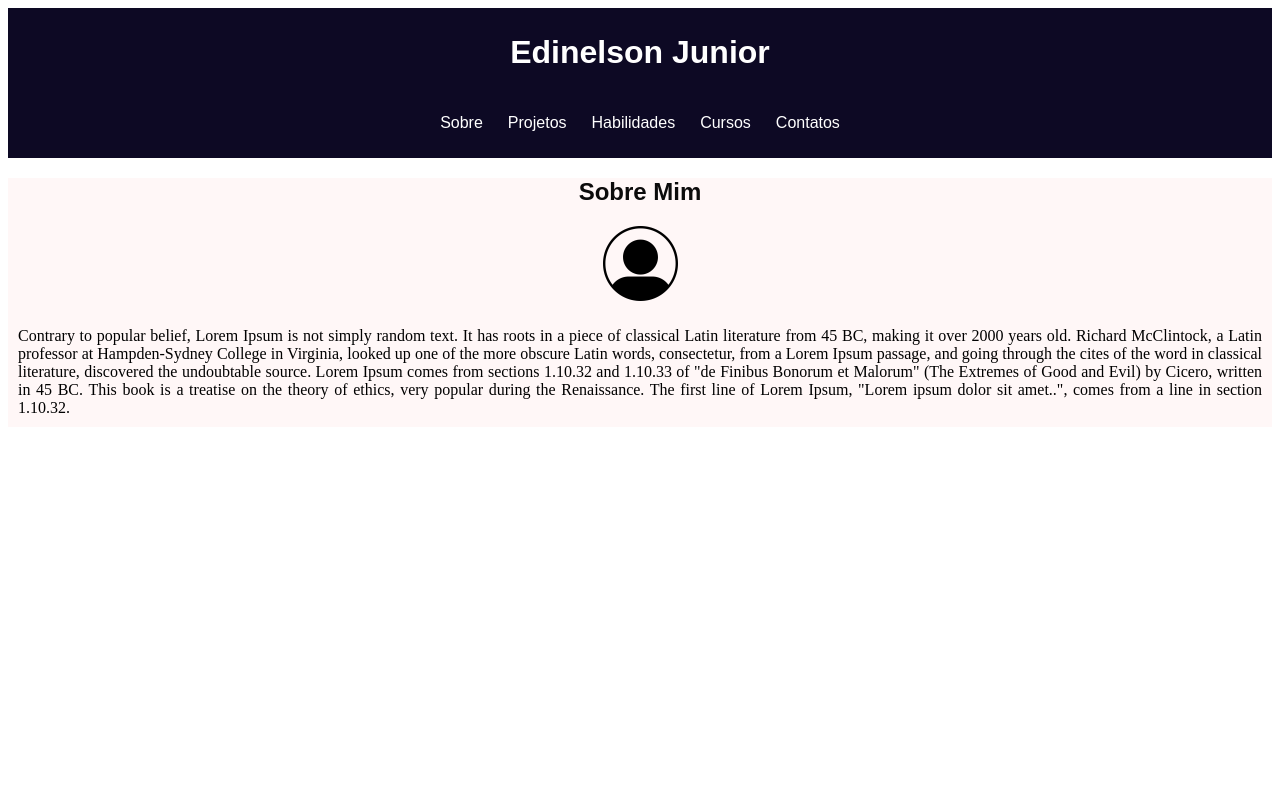
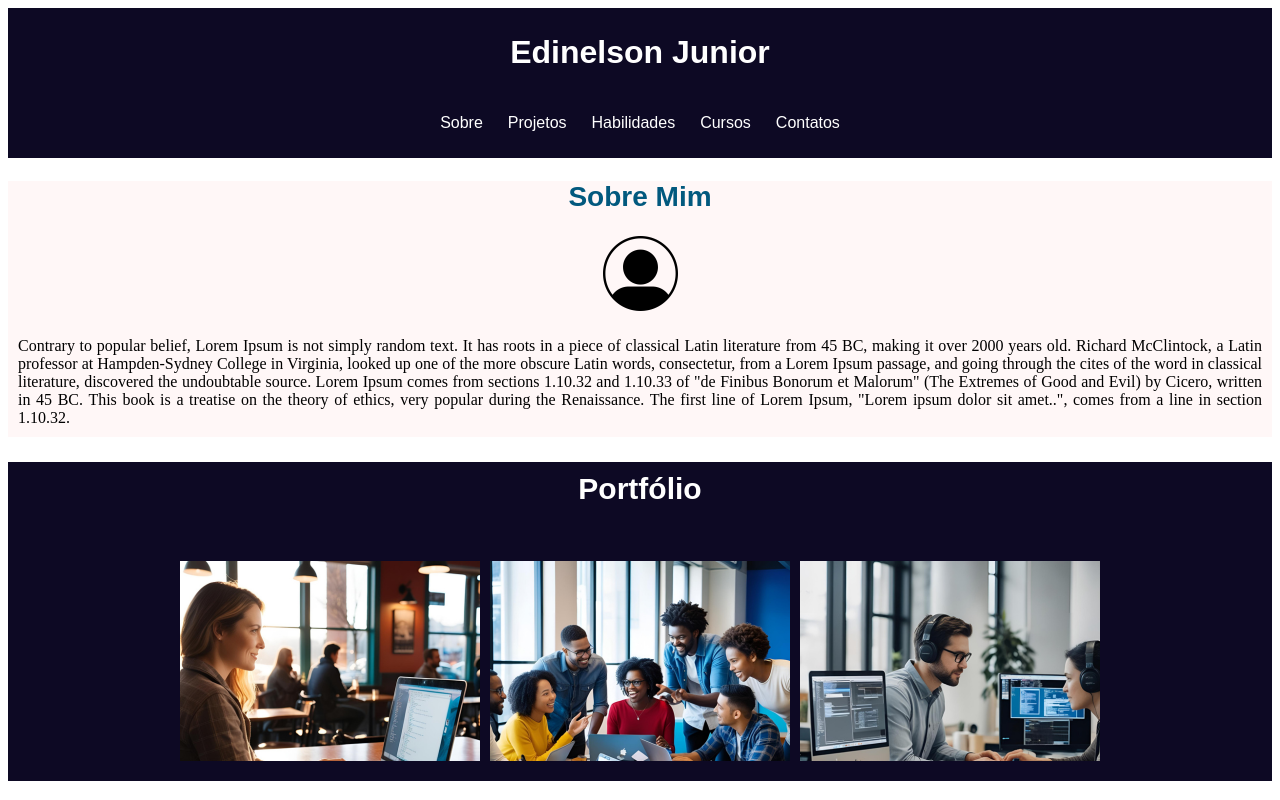
Before and after one commit to edinelsonjr32/web_tads, a plain HTML site: page src/index.html in a window 1280 px wide. Drawn offline with Linux system fonts and the light colour scheme.

Commit message:
Section Portfolio - Parte 1

```diff
--- a/assets/css/style.css
+++ b/assets/css/style.css
@@ -23,8 +23,9 @@
 
 .subtitulo_site {
     color: rgb(2, 89, 126);
-    font-size: 40px;
+    font-size: 28px;
 }
+
 .menu {
     justify-content: center;
     align-items: center;
@@ -74,3 +75,20 @@ p {
     margin-left: auto;
     margin-right: auto;
 }
+
+.portfolio {
+    background-color: rgb(13, 9, 36);
+
+}
+.portfolio_img {
+    display: flex;
+    justify-content: center;
+    gap: 10px;
+    padding: 20px;
+}
+
+.titulo_portfolio {
+    font-size: 30px;
+    color: rgb(255, 255, 255);
+    padding: 10px;
+}
--- a/src/index.html
+++ b/src/index.html
@@ -40,18 +40,23 @@
     </header>
 
     <section id="sobre-mim">
-        <h2>Sobre Mim</h2>
+        <h2 class="subtitulo_site">Sobre Mim</h2>
         <div class="img-container">
             <img class="img-user" src="../assets/img/user.png" alt="Imagem Sobre Mim">
-
         </div>
-
-
         <p>
             Contrary to popular belief, Lorem Ipsum is not simply random text. It has roots in a piece of classical Latin literature from 45 BC, making it over 2000 years old. Richard McClintock, a Latin professor at Hampden-Sydney College in Virginia, looked up one of the more obscure Latin words, consectetur, from a Lorem Ipsum passage, and going through the cites of the word in classical literature, discovered the undoubtable source. Lorem Ipsum comes from sections 1.10.32 and 1.10.33 of "de Finibus Bonorum et Malorum" (The Extremes of Good and Evil) by Cicero, written in 45 BC. This book is a treatise on the theory of ethics, very popular during the Renaissance. The first line of Lorem Ipsum, "Lorem ipsum dolor sit amet..", comes from a line in section 1.10.32.
         </p>
     </section>
 
+    <section class="portfolio">
+        <h2 class="titulo_portfolio">Portfólio</h2>
+        <div class="portfolio_img">
+            <img src="../assets/img/projeto1.png">
+            <img src="../assets/img/projeto2.png">
+            <img src="../assets/img/projeto3.png">
+        </div>
+    </section>
 </body>
 
 </html>
```
